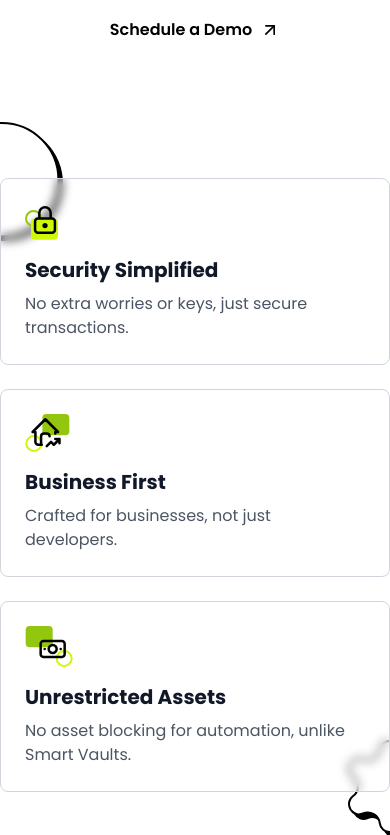
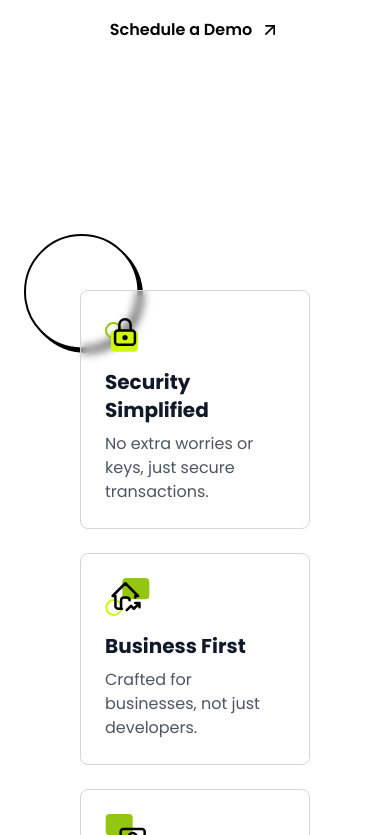
Before and after one commit to najamuslim/actalink-homepage, a Next.js app: page / in a window 390 px wide. Shown: the part 969-1804 px from the top of the page. Built offline with nearby package versions, Linux system fonts and the light colour scheme.

Commit message:
fix features section width responsive

```diff
--- a/app/page.tsx
+++ b/app/page.tsx
@@ -136,8 +136,8 @@ const Home: FC = () => {
       </section>
 
       {/* Features Section */}
-      <section className="relative py-16 bg-white z-10 overflow-hidden">
-        <div className="max-w-6xl mx-auto grid grid-cols-1 md:grid-cols-3 gap-6">
+      <section className="relative py-24 bg-white z-10 overflow-hidden xl:px-32">
+        <div className="mx-auto grid grid-cols-1 md:grid-cols-3 gap-6 p-20 sm:px-[10px]">
           <div className="relative">
             {/* Decorative Circle */}
             <div
```
